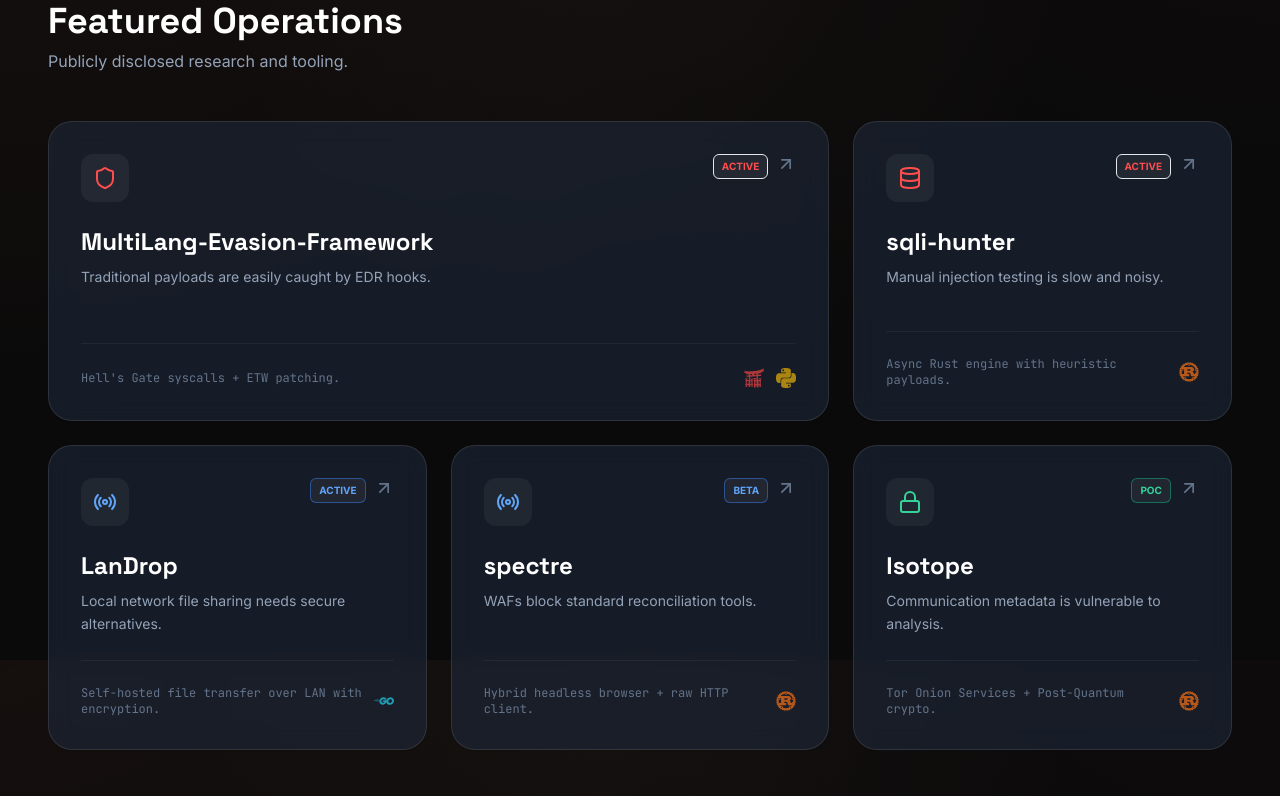
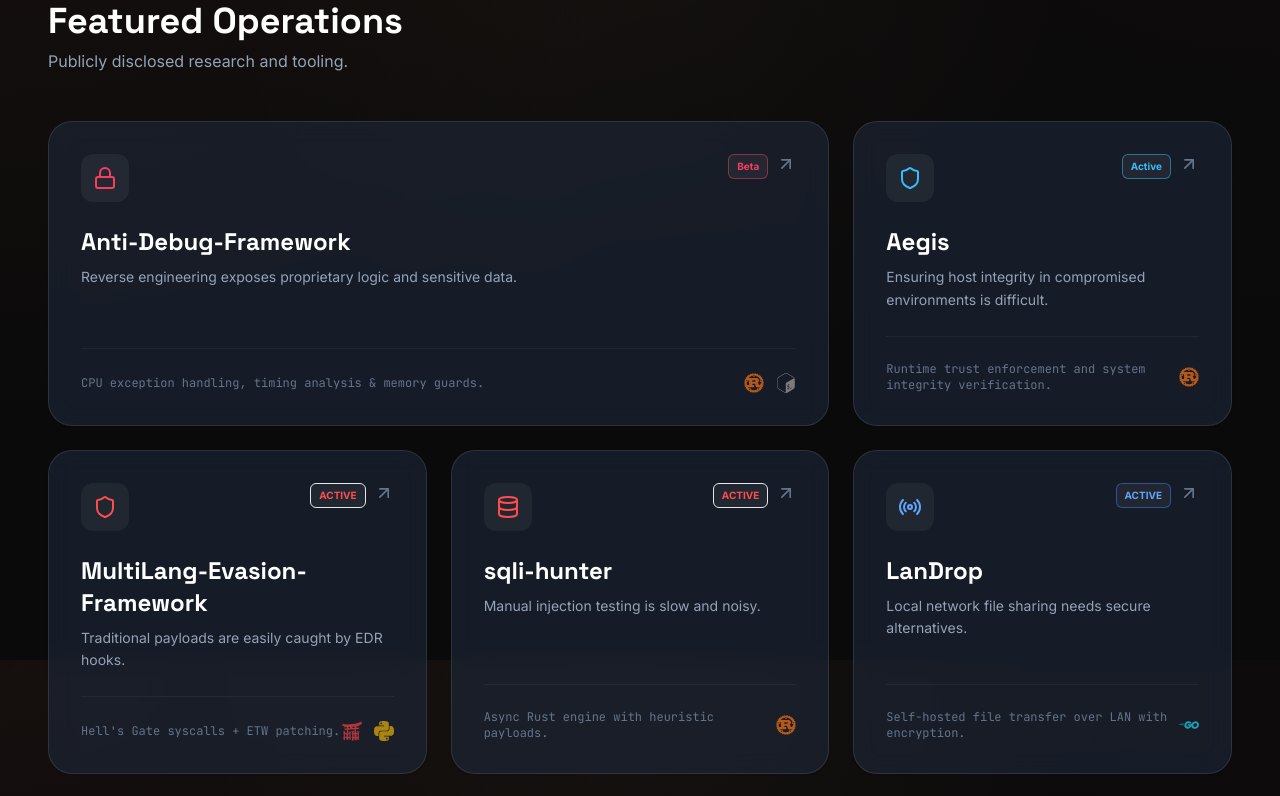
Before and after one commit to id-root/portfolio, a Next.js app: page / in a window 1280 px wide. Shown: the part 940-1736 px from the top of the page. Built offline with nearby package versions, Linux system fonts and the light colour scheme.

Commit message:
Update projects.tsx

```diff
--- a/src/components/projects.tsx
+++ b/src/components/projects.tsx
@@ -1,8 +1,37 @@
 import { ArrowUpRight, Database, Lock, Radio, Shield } from "lucide-react";
-import { SiPython, SiJinja, SiRust, SiGo } from "react-icons/si";
+import { SiPython, SiJinja, SiRust, SiGo, SiGnubash } from "react-icons/si"; // Added SiGnubash for Assembly representation
 
 export const Projects = () => {
     const projects = [
+        {
+            title: "Anti-Debug-Framework",
+            status: "Beta",
+            version: "v1.0.0",
+            stack: [
+                { icon: SiRust, color: "text-orange-500" },
+                { icon: SiGnubash, color: "text-stone-400" }
+            ],
+            icon: Lock,
+            color: "text-rose-500",
+            accent: "border-rose-500/50",
+            problem: "Reverse engineering exposes proprietary logic and sensitive data.",
+            approach: "CPU exception handling, timing analysis & memory guards.",
+            link: "https://github.com/id-root/anti-debug-framework"
+        },
+        {
+            title: "Aegis",
+            status: "Active",
+            version: "v0.1.0",
+            stack: [
+                { icon: SiRust, color: "text-orange-500" }
+            ],
+            icon: Shield,
+            color: "text-sky-400",
+            accent: "border-sky-400/50",
+            problem: "Ensuring host integrity in compromised environments is difficult.",
+            approach: "Runtime trust enforcement and system integrity verification.",
+            link: "https://github.com/id-root/Aegis"
+        },
         {
             title: "MultiLang-Evasion-Framework",
             status: "ACTIVE",
@@ -120,7 +149,7 @@ export const Projects = () => {
                             <div className="flex items-center justify-between text-xs text-stone-500 dark:text-slate-500 font-mono">
                                 <span>{project.approach}</span>
 
-                                {/* New Icon Rendering Logic */}
+
                                 <div className="flex gap-3">
                                     {project.stack.map((Tech, i) => (
                                         <Tech.icon
```
